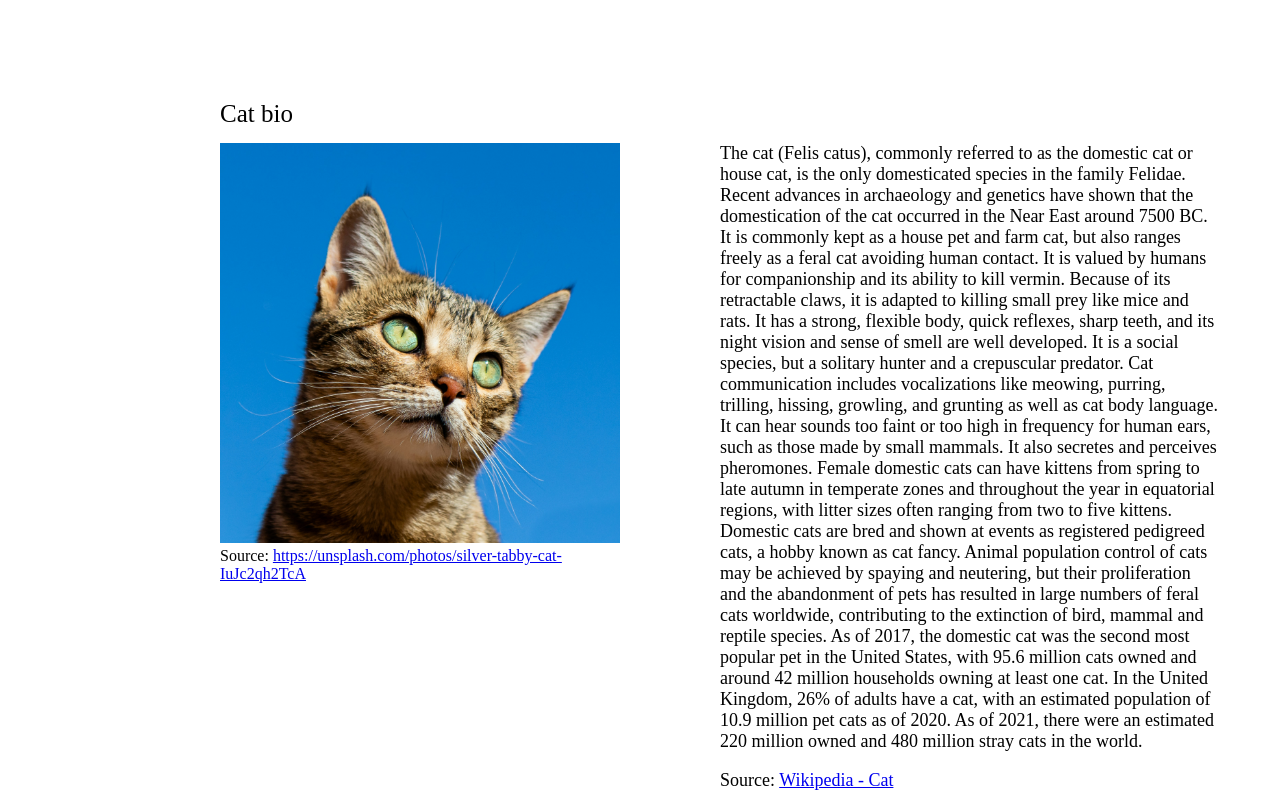
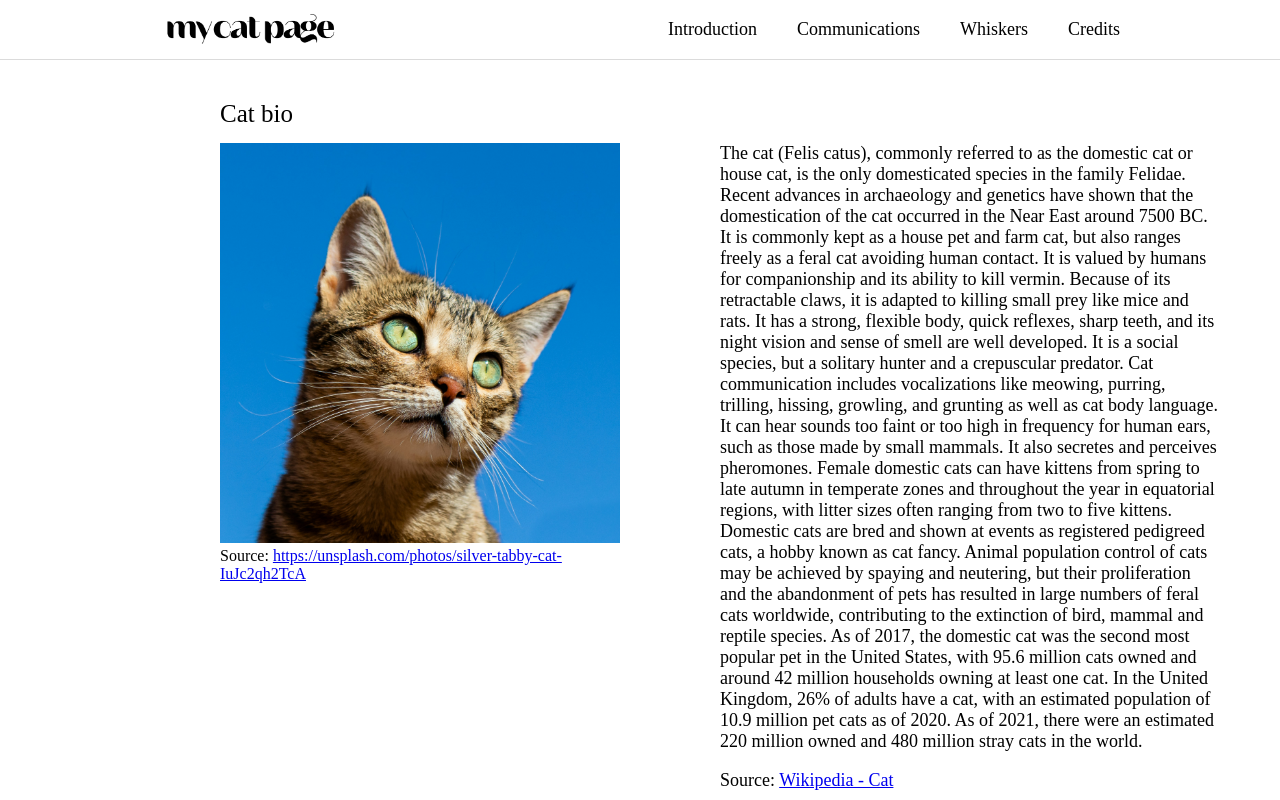
Before and after one commit to yunahu/my-cat-page, a React (Vite) app: page / in a window 1280 px wide. Shown: the top 800 px of the page. Built offline with nearby package versions, Linux system fonts and the light colour scheme.

Commit message:
Implemented Navbar

```diff
--- a/src/components/Navbar/Navbar.jsx
+++ b/src/components/Navbar/Navbar.jsx
@@ -1,6 +1,78 @@
+import styled from "styled-components";
+import logo from "src/assets/images/logo.png";
+
+const Container = styled.div`
+	position: fixed;
+	height: ${props => props.theme.navHeight};
+	width: 100%;
+	border-bottom: 1px solid ${props => props.theme.grey};
+	display: flex;
+	justify-content: center;
+	background-color: white;
+`;
+
+const Content = styled.div`
+	width: ${props => props.theme.contentWidth};
+	display: flex;
+	justify-content: space-between;
+`;
+
+const LogoContainer = styled.div`
+	height: 100%;
+	display: flex;
+	align-items: center;
+`;
+
+const Logo = styled.img`
+	width: 180px;
+`;
+
+const Menu = styled.div`
+	display: flex;
+`;
+
+const MenuItemContent = styled.div`
+	display: flex;
+	justify-content: center;
+	align-items: center;
+	font-size: 18px;
+	padding: 0px 20px;
+	height: 100%;
+	color: ${props => props.theme.black};
+	text-decoration: none;
+`;
+
+const MenuItem = (props) => {
+  const jump = () => {
+    const element = document.getElementById(props.target);
+    element.scrollIntoView({
+      behavior: "smooth",
+      block: "start",
+      inline: "nearest",
+    });
+  };
+
+  return <MenuItemContent onClick={jump}>{props.children}</MenuItemContent>;
+};
 
 const Navbar = () => {
-	return <div></div>
+  return (
+		<Container>
+			<Content>
+			<MenuItem target="introduction">
+				<LogoContainer>
+					<Logo src={logo} />
+				</LogoContainer>
+			</MenuItem>
+			<Menu>
+				<MenuItem target="introduction">Introduction</MenuItem>
+				<MenuItem target="communications">Communications</MenuItem>
+				<MenuItem target="whiskers">Whiskers</MenuItem>
+				<MenuItem target="credits">Credits</MenuItem>
+			</Menu>
+		</Content>
+	</Container>
+	);
 };
 
 export default Navbar;
```
